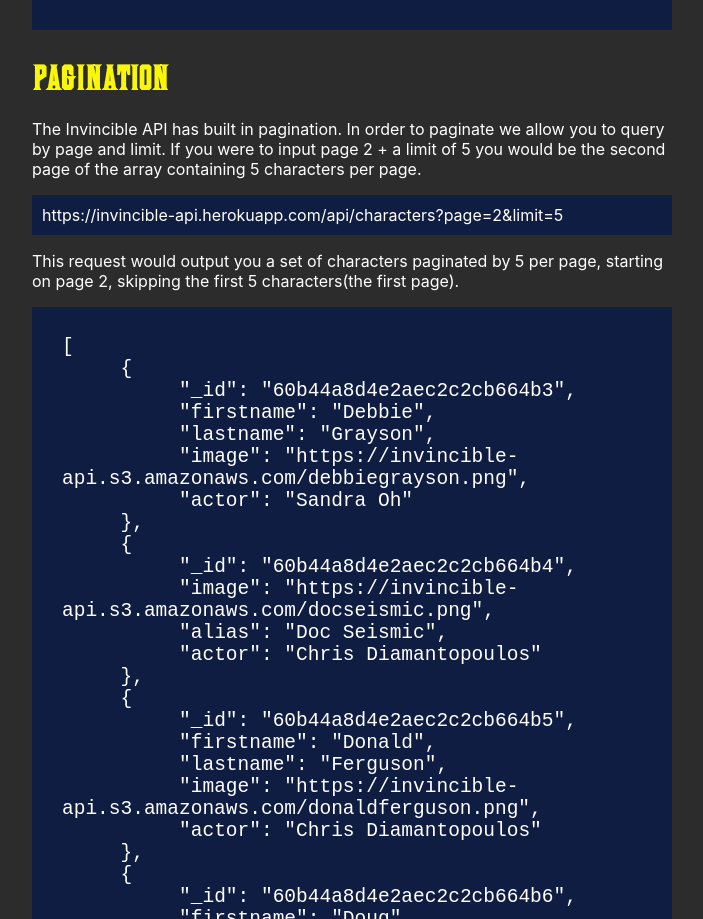
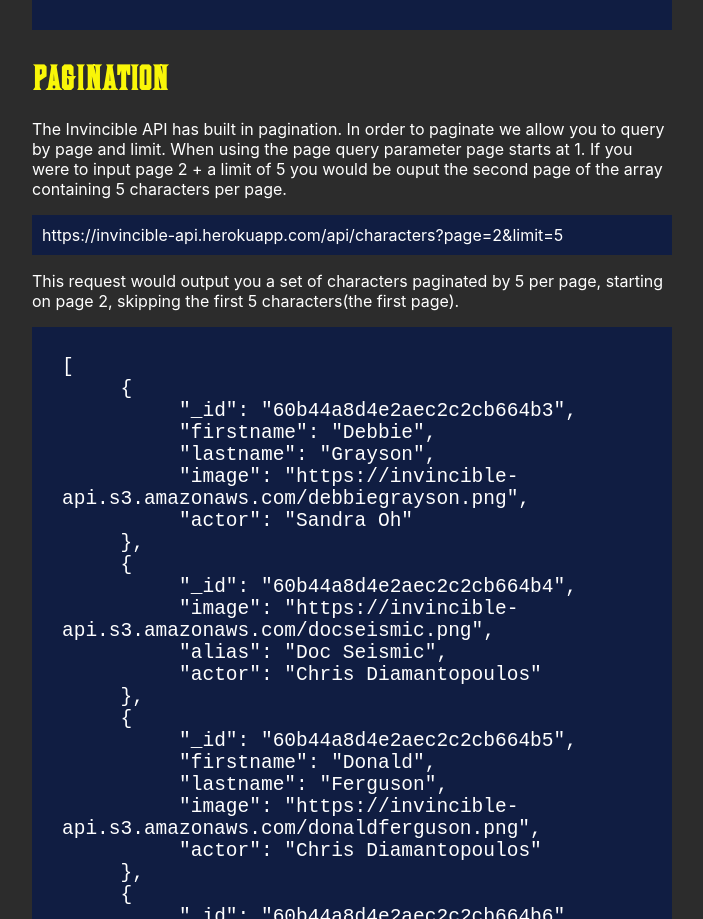
Before and after one commit to jakedoren/Invincible-APIv3, a React (Create React App) app in the folder client/: page / in a window 1280 px wide. Shown: the part 3931-4850 px from the top of the page, without its empty margins (288-991 px from the left). Built offline with nearby package versions, Linux system fonts and the light colour scheme.

Commit message:
edited pagination documentation to include pages being initialized to one

```diff
--- a/client/src/components/querysection/Query.js
+++ b/client/src/components/querysection/Query.js
@@ -109,7 +109,7 @@
                 </pre>
             </div>
             <h2>Pagination</h2>
-            <p>The Invincible API has built in pagination. In order to paginate we allow you to query by page and limit. If you were to input page 2 + a limit of 5 you would be the second page of the array containing 5 characters per page.</p>
+            <p>The Invincible API has built in pagination. In order to paginate we allow you to query by page and limit. When using the page query parameter page starts at 1. If you were to input page 2 + a limit of 5 you would be ouput the second page of the array containing 5 characters per page.</p>
             <div className="brick">
                 https://invincible-api.herokuapp.com/api/characters?page=2&limit=5
             </div>
```
